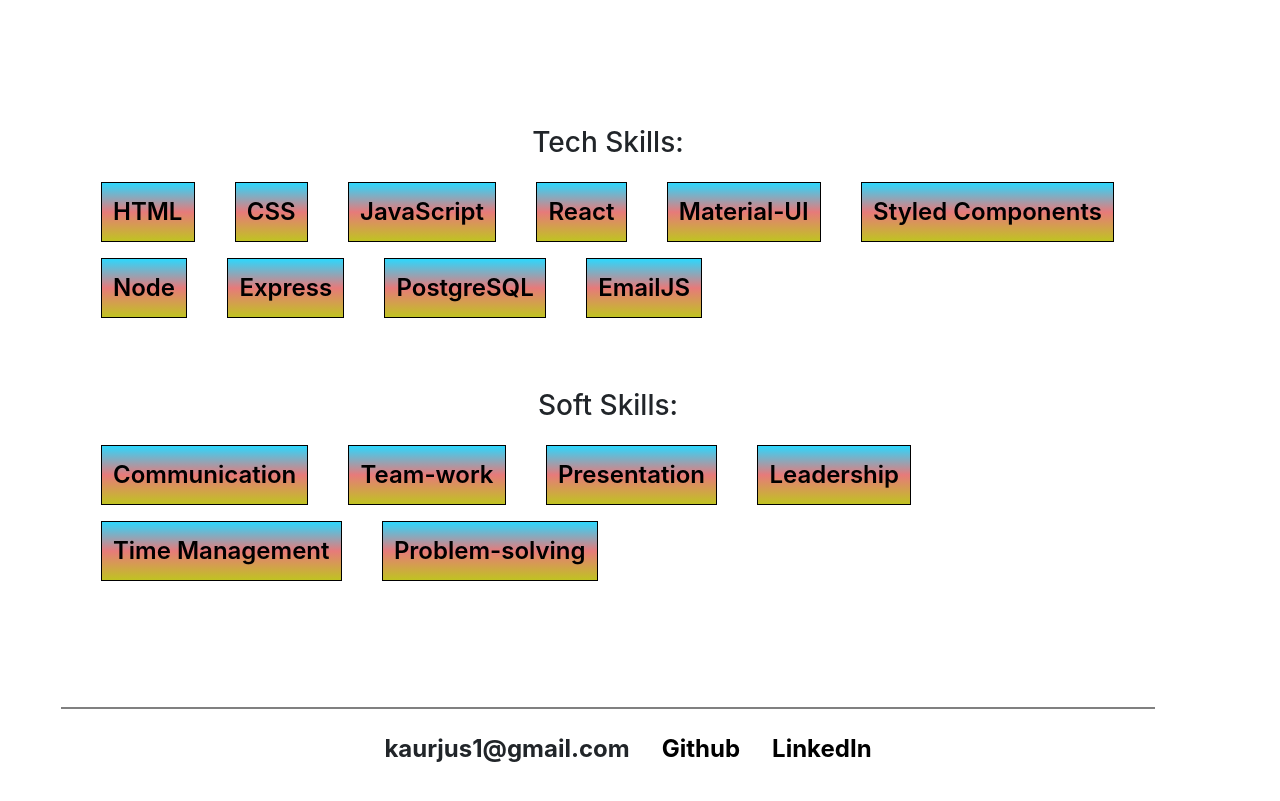
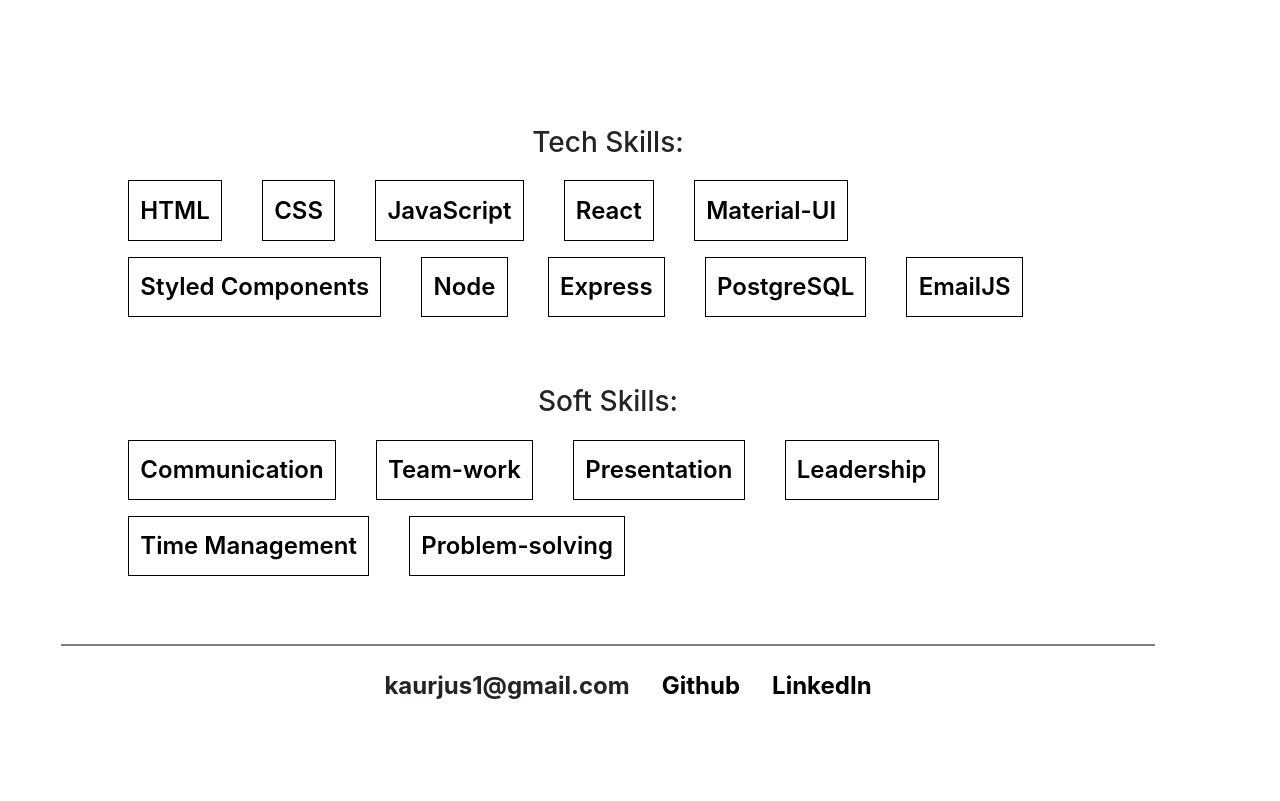
Before and after one commit to JK1320/personal-profile-jk, a React (Create React App) app: page / in a window 1280 px wide. Shown: the part 887-1688 px from the top of the page. After the commit the page ends 1662 px from the top, so only its background shows below. Built offline with nearby package versions, Linux system fonts and the light colour scheme.

Commit message:
rearranged css

```diff
--- a/src/styleSheets/Home.css
+++ b/src/styleSheets/Home.css
@@ -60,8 +60,8 @@ background-color: white;
 
 /* skills section */
 .skills {
-    width: 100%;
-    margin: 0 auto 5% auto;
+    width: 95%;
+    /* margin: 0 auto 5% auto; */
 }
 
 .skills h3 {
@@ -83,16 +83,16 @@ background-color: white;
 }
 
 .skills-container li {
-    background: linear-gradient(0deg, rgb(192, 195, 34) 0%, rgb(231, 122, 122) 50%, rgb(45, 215, 253) 100%);
     color: black;
     border: 1px solid black;
     font-size: 1.5rem;
     font-weight: 600;
     padding: .7rem;
+    cursor: pointer;
 }
 
 .skills-container li:hover {
-    background: white;
+    background: rgb(231, 223, 3);
 }
 
 @media screen and (max-width: 390px) {
```
